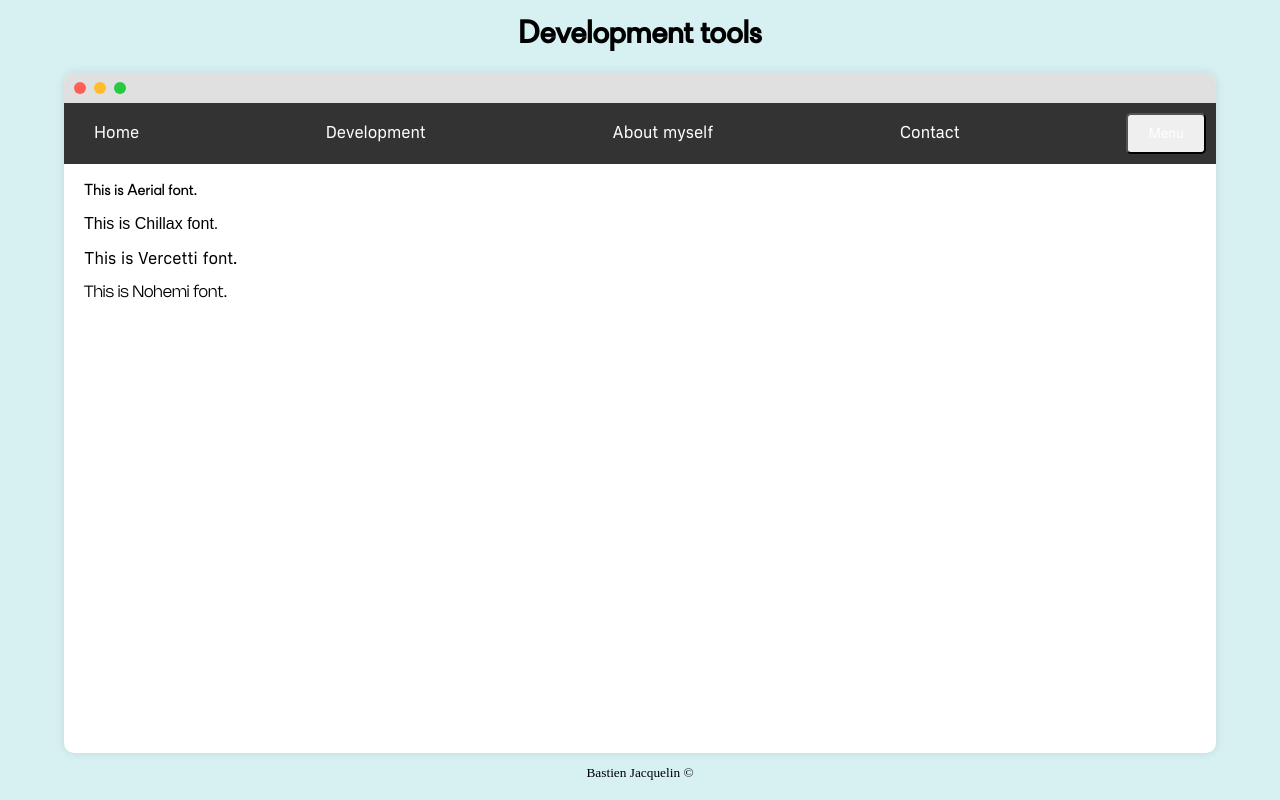
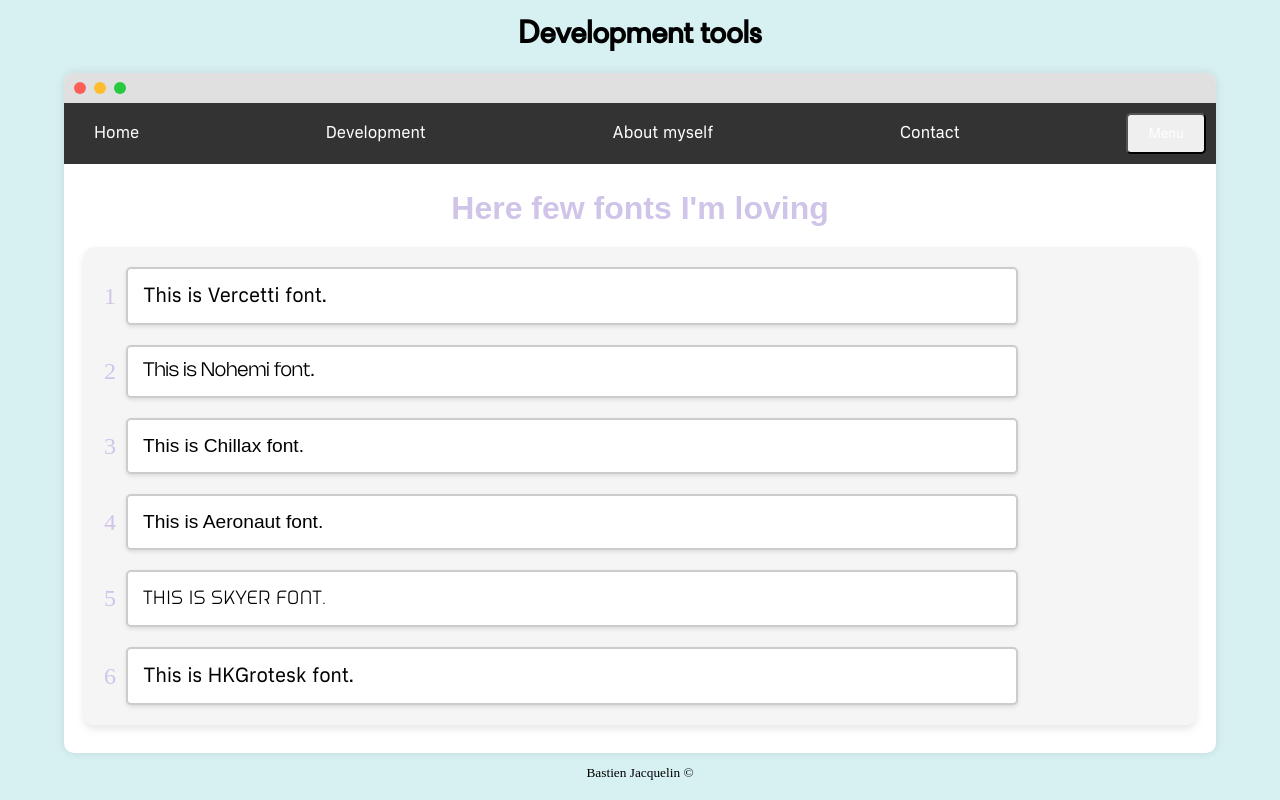
Before and after one commit to Basuw/basuw.github.io, a website: page index.html in a window 1280 px wide. Both pictures are taken after a click on the link "Development". Drawn offline with nearby package versions, Linux system fonts and the light colour scheme; a web font is replaced by a local one.

Commit message:
Add new fonts, + set style to button when selecting about

```diff
--- a/style/font-page.css
+++ b/style/font-page.css
@@ -1,5 +1,5 @@
-.font-arial {
-   font-family: 'Aerial', sans-serif;
+.font-aeronaut {
+   font-family: 'Aeronaut', sans-serif;
 }
 
 .font-chillax {
@@ -13,3 +13,63 @@
 .font-Nohemi {
    font-family: 'Nohemi', sans-serif;
 }
+
+.font-HKGrotesk {
+   font-family: 'HKGrotesk', sans-serif;
+}
+
+.font-Skyer {
+   font-family: 'Skyer', sans-serif;
+}
+
+.font-container {
+   display: flex;
+   flex-direction: column;
+   align-items: center;
+   gap: 20px;
+   padding: 20px;
+   background-color: #f5f5f5;
+   border-radius: 10px;
+   box-shadow: 0 4px 8px rgba(0, 0, 0, 0.1);
+   max-height: 73vh; /* Adjust the height as needed */
+   overflow-y: auto;
+}
+
+.font-container .font-item {
+   display: flex;
+   align-items: center;
+   width: 100%;
+}
+
+.font-container .font-rank {
+   font-size: 1.5em;
+   color: #d1c4e9;
+   margin-right: 10px;
+}
+
+.font-container input {
+   width: 80%;
+   padding: 15px;
+   font-size: 1.2em;
+   border: 2px solid #ccc;
+   border-radius: 5px;
+   box-shadow: 0 2px 4px rgba(0, 0, 0, 0.1);
+   outline: none;
+   transition: border-color 0.3s, box-shadow 0.3s;
+}
+
+.font-container input:focus {
+   border-color: #d1c4e9;
+   box-shadow: 0 0 8px rgba(209, 196, 233, 0.5);
+}
+
+.font-container input::placeholder {
+   color: #999;
+}
+
+h2 {
+   font-size: 2em;
+   color: #d1c4e9;
+   margin-bottom: 20px;
+   text-align: center;
+}
--- a/style/fonts.css
+++ b/style/fonts.css
@@ -23,3 +23,8 @@
     font-family: 'HKGrotesk';
     src: url('../fonts/Vercetti/Vercetti-Regular.ttf') format('truetype');
 }
+
+@font-face {
+    font-family: 'Skyer';
+    src: url('../fonts/Skyer/Skyer-TrialVersion.otf') format('opentype');
+}
--- a/views/about/about.js
+++ b/views/about/about.js
@@ -3,10 +3,13 @@ export default{
 	data : function(){
 		return {
             aboutComponentStatus : {
-                'timeline': false,
+                'timeline': true,
                 'projects': false,
             },
 		}
+	},
+    created() {
+		this.setStyles();
 	},
 	methods: {
         setValueToFalse(componentStatus){
@@ -33,9 +36,15 @@ export default{
             event.target.classList.add('highlighted');
         },
         setStyles(){
-            const button = document.querySelectorAll('#first-button');
-            button.classList.add('highlighted');
-        }
+            this.$nextTick(() => {
+                const button = document.querySelector('#first-button');
+                if (button) {
+                    button.classList.add('highlighted');
+                } else {
+                    console.error('Button with ID "first-button" not found.');
+                }
+            });
+        },
 	},
 	template:
 	`
--- a/views/development.js
+++ b/views/development.js
@@ -1,4 +1,4 @@
-export default{
+export default {
     emits: [''],
     data : function(){
         return {
@@ -8,11 +8,33 @@ export default{
     },
     template:
     `
+	<h2 class="font-aeronaut">Here few fonts I'm loving</h2>
     <div class="font-container">
-		<p class="font-arial">This is Aerial font.</p>
-		<p class="font-chillax">This is Chillax font.</p>
-		<p class="font-vercetti">This is Vercetti font.</p>
-		<p class="font-Nohemi">This is Nohemi font.</p>
+		<div class="font-item">
+            <span class="font-rank">1</span>
+            <input class="font-vercetti" type="text" value="This is Vercetti font." />
+		</div>
+		<div class="font-item">
+            <span class="font-rank">2</span>
+            <input class="font-Nohemi" type="text" value="This is Nohemi font." />
+        </div>
+		<div class="font-item">
+            <span class="font-rank">3</span>
+            <input class="font-chillax" type="text" value="This is Chillax font." />
+        </div>
+        <div class="font-item">
+            <span class="font-rank">4</span>
+            <input class="font-aeronaut" type="text" value="This is Aeronaut font." />
+        </div>
+		<div class="font-item">
+            <span class="font-rank">5</span>
+            <input class="font-Skyer" type="text" value="This is Skyer font." />
+        </div>
+		<div class="font-item">
+            <span class="font-rank">6</span>
+            <input class="font-HKGrotesk" type="text" value="This is HKGrotesk font." />
+        </div>
+
     </div>
     `
 }
```
Also changed, not shown: fonts/Skyer/Skyer-TrialVersion.otf (added), img/project.png (added). Lines whose indentation alone changed are shown as unchanged.
